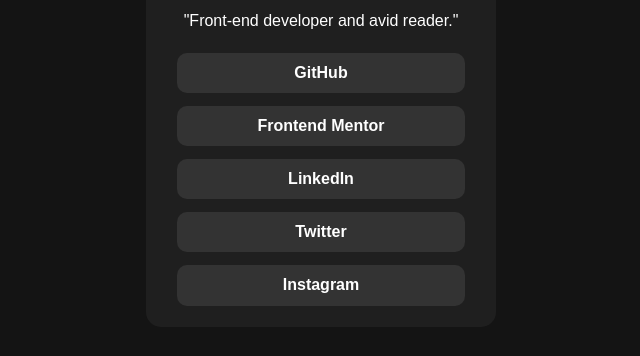
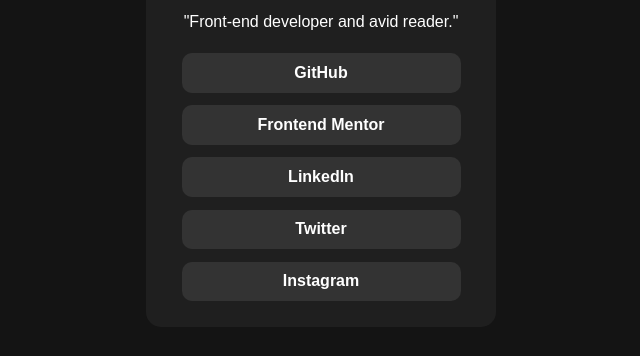
Before and after one commit to LuvAgrawal/FrontEnd-Project, a plain HTML site: page index.html in a window 1280 px wide. Shown: the part 336-692 px from the top of the page, 319-959 px from the left. Drawn offline with Linux system fonts and the light colour scheme; a web font is replaced by a local one.

Commit message:
Made minor button warning changes

```diff
--- a/index.html
+++ b/index.html
@@ -14,11 +14,11 @@
     <h3>Indore, India</h3>
     <p style="font-size: 1rem;">"Front-end developer and avid reader."</p>
 
-    <button class="connect"><a href="https://www.github.com/luvagrawal" target="_blank">GitHub</a></button>
-    <button class="connect"><a href="https://www.frontendmentor.io/profile/luvagrawal" target="_blank">Frontend Mentor</a></button>
-    <button class="connect"><a href="https://www.LinkedIn.com/in/luvagrawal" target="_blank">LinkedIn</a></button>
-    <button class="connect"><a target="_blank">Twitter</a></button>
-    <button class="connect"><a href="https://www.instagram.com/luv_agrawal_" target="_blank">Instagram</a></button>
+    <a href="https://www.github.com/luvagrawal" target="_blank"><button class="connect">GitHub</button></a>
+    <a href="https://www.frontendmentor.io/profile/luvagrawal" target="_blank"><button class="connect">Frontend Mentor</button></a>
+    <a href="https://www.LinkedIn.com/in/luvagrawal" target="_blank"><button class="connect">LinkedIn</button></a>
+    <a target="_blank"><button class="connect">Twitter</button></a>
+    <a href="https://www.instagram.com/luv_agrawal_" target="_blank"><button class="connect">Instagram</button></a>
   </div>
   <div class="attribution" >
     Challenge by <a href="https://www.frontendmentor.io?ref=challenge" target="_blank">Frontend Mentor</a>.
--- a/sytles.css
+++ b/sytles.css
@@ -25,7 +25,7 @@
   box-sizing: border-box;
   /* justify-content: center; */
   margin: 0 auto;
-  padding: 15px;
+  padding: 20px;
 
   overflow: hidden;
 }
```
